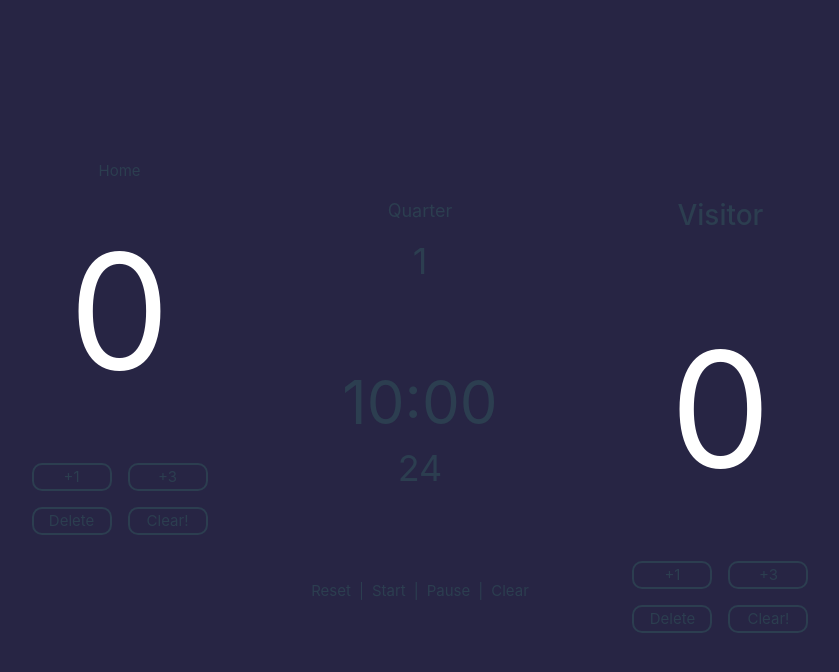
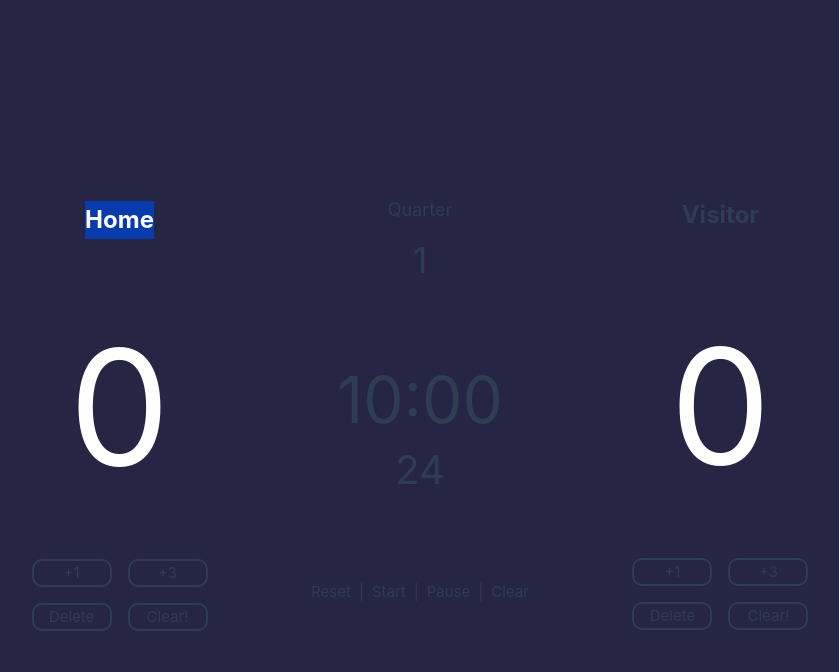
Before and after one commit to dioarayan/dashboard-scorer, a Vue app: page / in a window 1280 px wide. Both pictures are taken after a click on the element "Home". Shown: the top 672 px of the page, without its empty margins (220-1059 px from the left). Built offline with nearby package versions, Linux system fonts and the light colour scheme.

Commit message:
improve name edits and some css

```diff
--- a/src/components/ClockTimer.vue
+++ b/src/components/ClockTimer.vue
@@ -13,7 +13,7 @@
         />
       </div>
       <div v-else>
-        <p class="text-6xl timer" @dblclick="startEditing">
+        <p class="text-6xl timer" @click="startEditing">
           {{ formattedTime }}
         </p>
       </div>
@@ -33,6 +33,21 @@
   </div>
 </template>
 
+<style scoped>
+.timer {
+  text-align: center;
+  font-size: 4rem; /* text-6xl */
+}
+
+.timerInput {
+  border: none;
+  outline: none;
+  background: transparent;
+  width: 100%;
+  font-size: 4rem; /* text-6xl */
+  text-align: center;
+}
+</style>
 <script setup lang="ts">
 import { ref, computed, nextTick } from 'vue'
 import ShotClock from './ShotClock.vue'
--- a/src/components/QuarterCount.vue
+++ b/src/components/QuarterCount.vue
@@ -1,7 +1,7 @@
 <template>
   <div class='flex flex-col items-center'>
     <p class='text-lg'> Quarter </p>
-    <p class='text-4xl quarter' @click='incrementQuarter()'> {{ count }} </p>
+    <p class='text-4xl cursor-pointer quarter' @click='incrementQuarter()'> {{ count }} </p>
   </div>
 </template>
 
--- a/src/components/ShotClock.vue
+++ b/src/components/ShotClock.vue
@@ -6,7 +6,7 @@
         v-model="seconds"
         @blur='saveShotClock'
         @keyup.enter='saveShotClock'
-        class='text-center'
+        class='text-center timerInput'
       />
     </div>
     <div v-else>
@@ -14,6 +14,20 @@
     </div>
   </div>
 </template>
+
+<style scoped>
+.shotClockTimer {
+  font-size: 2.5rem; /* text-2xl */
+}
+.timerInput {
+  border: none;
+  outline: none;
+  background: transparent;
+  width: 100%;
+  font-size: 2.5rem; /* text-2xl */
+  text-align: center;
+}
+</style>
 
 <script setup lang="ts">
 import { nextTick, onUpdated, ref, watch } from 'vue';
--- a/src/components/TeamName.vue
+++ b/src/components/TeamName.vue
@@ -2,15 +2,18 @@
   <div>
     <div v-if="isEditing">
       <input
+        ref="inputRef"
+        type="text"
         v-model="localName"
         @blur="saveEdit"
         @keyup.enter="saveEdit"
-        class="text-center"
+        class="teamNameBase teamNameInput"
+        placeholder="Enter team name"
       />
     </div>
     <h3
       v-else
-      class="text-center py-10 cursor-pointer"
+      class="teamNameBase cursor-editable"
       @click="startEditing"
     >
       {{ localName }}
@@ -18,8 +21,26 @@
   </div>
 </template>
 
+<style scoped>
+.teamNameBase {
+  text-align: center;
+  padding-top: 2.5rem; /* py-10 */
+  padding-bottom: 2.5rem;
+  font-size: 1.5rem; /* text-2xl */
+  font-weight: bold;
+}
+
+.teamNameInput {
+  border: none;
+  outline: none;
+  background: transparent;
+  width: 100%;
+}
+</style>
+
+
 <script setup lang="ts">
-import { ref, watch } from 'vue'
+import { nextTick, ref, watch } from 'vue'
 
 const props = defineProps<{
   modelValue: string
@@ -29,6 +50,7 @@ const emit = defineEmits(['update:modelValue'])
 
 const isEditing = ref(false)
 const localName = ref(props.modelValue)
+const inputRef = ref<HTMLInputElement | null>(null)
 
 watch(() => props.modelValue, (newVal) => {
   localName.value = newVal
@@ -36,6 +58,12 @@ watch(() => props.modelValue, (newVal) => {
 
 function startEditing() {
   isEditing.value = true
+  nextTick(() => {
+    if (inputRef.value) {
+      inputRef.value.focus()
+      inputRef.value.select()
+    }
+  })
 }
 
 function saveEdit() {
```
